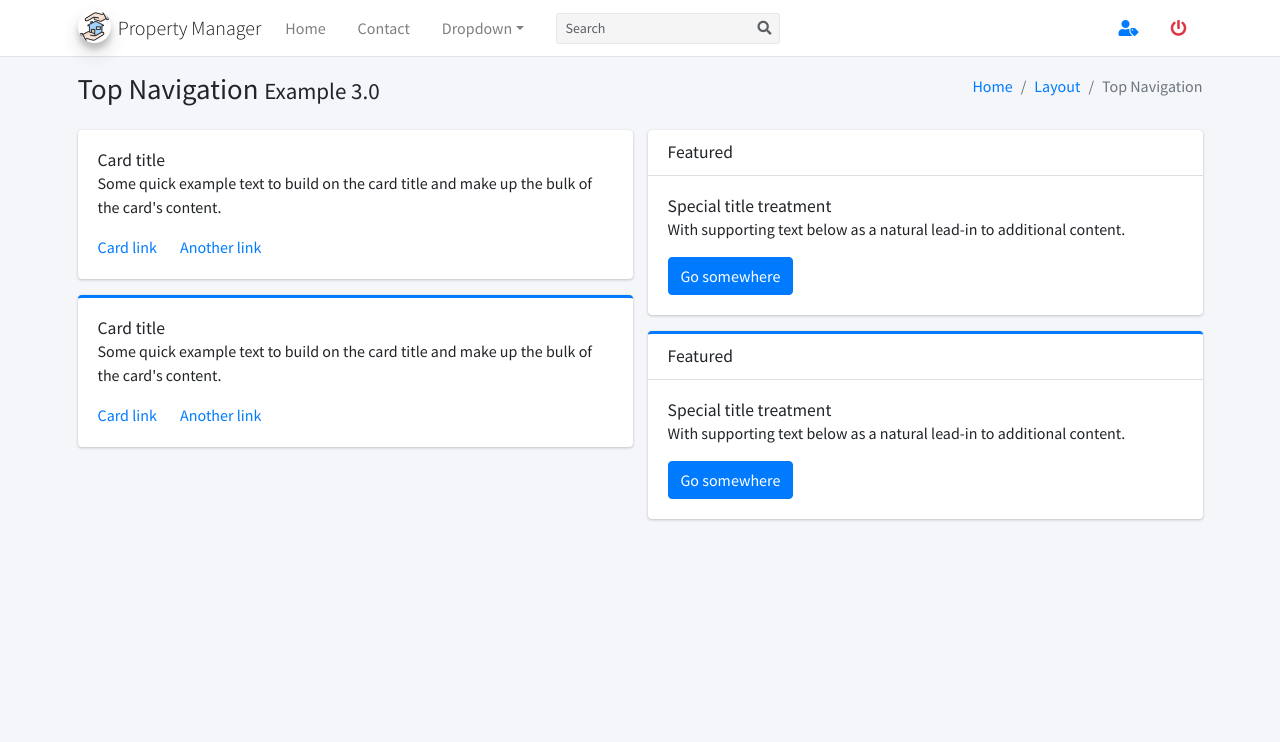
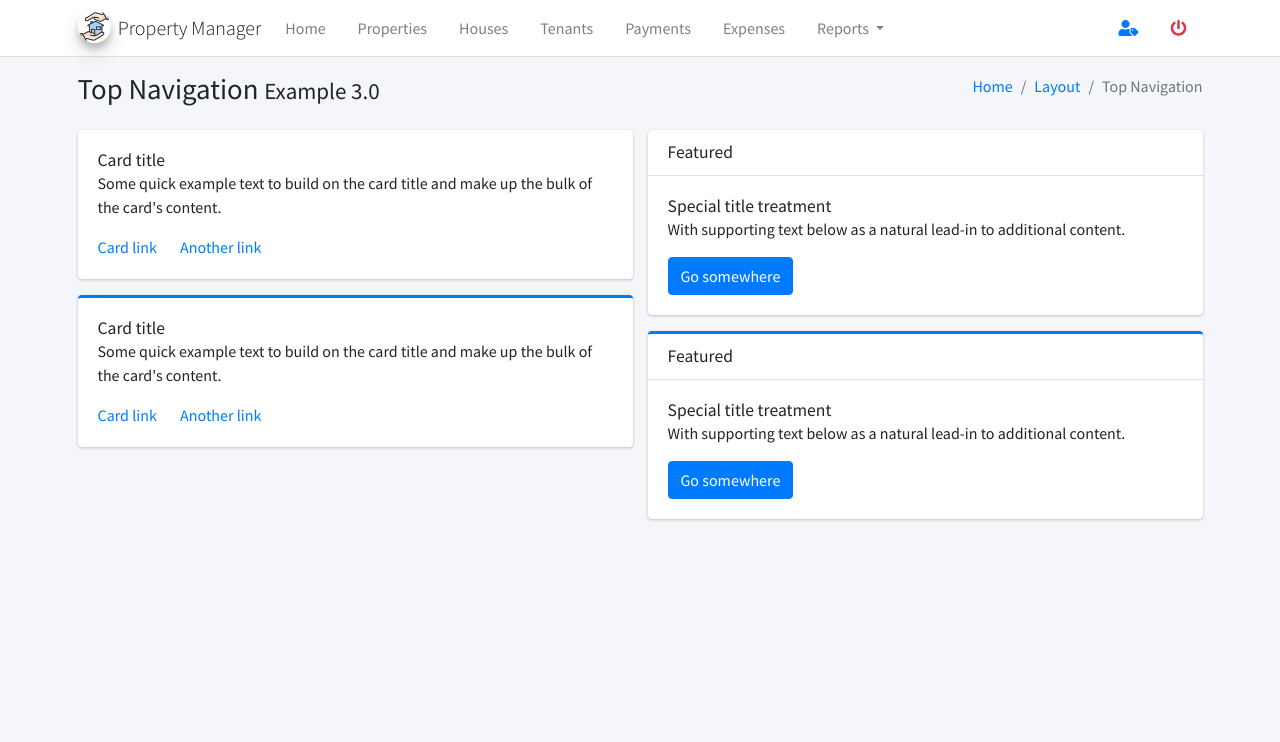
Before and after one commit to MartMbithi/Weekend_Project_X, a PHP site: page /views/dashboard in a window 1280 px wide. Shown: the top 742 px of the page. Run offline with PHP 8.4, Linux system fonts and the light colour scheme; some libraries are stand-ins or nearby versions.

Commit message:
Craft Navigation Bar - Add Reports

```diff
--- a/partials/navbar.php
+++ b/partials/navbar.php
@@ -12,58 +12,36 @@
         <div class="collapse navbar-collapse order-3" id="navbarCollapse">
             <!-- Left navbar links -->
             <ul class="navbar-nav">
-                <li class="nav-item">
+                <li class="nav-item ">
                     <a href="dashboard" class="nav-link">Home</a>
                 </li>
                 <li class="nav-item">
-                    <a href="#" class="nav-link">Contact</a>
+                    <a href="properties" class="nav-link">Properties</a>
+                </li>
+                <li class="nav-item">
+                    <a href="properties" class="nav-link">Houses</a>
+                </li>
+                <li class="nav-item">
+                    <a href="properties" class="nav-link">Tenants</a>
+                </li>
+                <li class="nav-item">
+                    <a href="properties" class="nav-link">Payments</a>
+                </li>
+                <li class="nav-item">
+                    <a href="properties" class="nav-link">Expenses</a>
                 </li>
                 <li class="nav-item dropdown">
-                    <a id="dropdownSubMenu1" href="#" data-toggle="dropdown" aria-haspopup="true" aria-expanded="false" class="nav-link dropdown-toggle">Dropdown</a>
+                    <a id="dropdownSubMenu1" href="#" data-toggle="dropdown" aria-haspopup="true" aria-expanded="false" class="nav-link dropdown-toggle">
+                        Reports
+                    </a>
                     <ul aria-labelledby="dropdownSubMenu1" class="dropdown-menu border-0 shadow">
-                        <li><a href="#" class="dropdown-item">Some action </a></li>
-                        <li><a href="#" class="dropdown-item">Some other action</a></li>
-
-                        <li class="dropdown-divider"></li>
-
-                        <!-- Level two dropdown-->
-                        <li class="dropdown-submenu dropdown-hover">
-                            <a id="dropdownSubMenu2" href="#" role="button" data-toggle="dropdown" aria-haspopup="true" aria-expanded="false" class="dropdown-item dropdown-toggle">Hover for action</a>
-                            <ul aria-labelledby="dropdownSubMenu2" class="dropdown-menu border-0 shadow">
-                                <li>
-                                    <a tabindex="-1" href="#" class="dropdown-item">level 2</a>
-                                </li>
-
-                                <!-- Level three dropdown-->
-                                <li class="dropdown-submenu">
-                                    <a id="dropdownSubMenu3" href="#" role="button" data-toggle="dropdown" aria-haspopup="true" aria-expanded="false" class="dropdown-item dropdown-toggle">level 2</a>
-                                    <ul aria-labelledby="dropdownSubMenu3" class="dropdown-menu border-0 shadow">
-                                        <li><a href="#" class="dropdown-item">3rd level</a></li>
-                                        <li><a href="#" class="dropdown-item">3rd level</a></li>
-                                    </ul>
-                                </li>
-                                <!-- End Level three -->
-
-                                <li><a href="#" class="dropdown-item">level 2</a></li>
-                                <li><a href="#" class="dropdown-item">level 2</a></li>
-                            </ul>
-                        </li>
-                        <!-- End Level two -->
+                        <li><a href="#" class="dropdown-item">Houses</a></li>
+                        <li><a href="#" class="dropdown-item">Tenants</a></li>
+                        <li><a href="#" class="dropdown-item">Payments</a></li>
+                        <li><a href="#" class="dropdown-item">Expenses summary</a></li>
                     </ul>
                 </li>
             </ul>
-
-            <!-- SEARCH FORM -->
-            <form class="form-inline ml-0 ml-md-3">
-                <div class="input-group input-group-sm">
-                    <input class="form-control form-control-navbar" type="search" placeholder="Search" aria-label="Search">
-                    <div class="input-group-append">
-                        <button class="btn btn-navbar" type="submit">
-                            <i class="fas fa-search"></i>
-                        </button>
-                    </div>
-                </div>
-            </form>
         </div>
 
         <!-- Right navbar links -->
```
Also changed, not shown: partials/header.php (deleted, +0 -135 lines).
